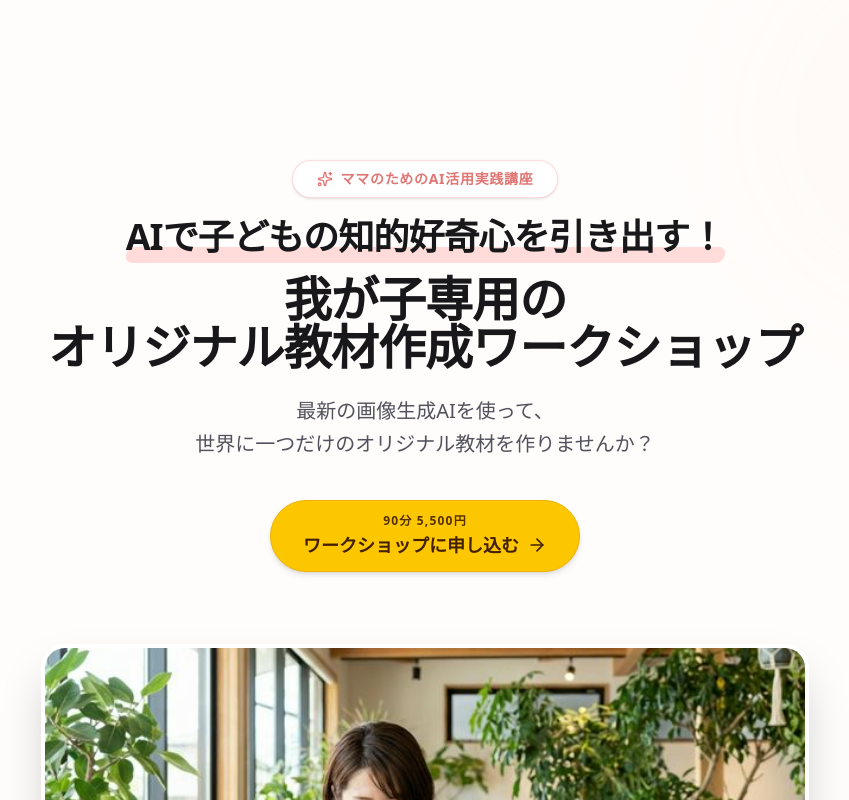
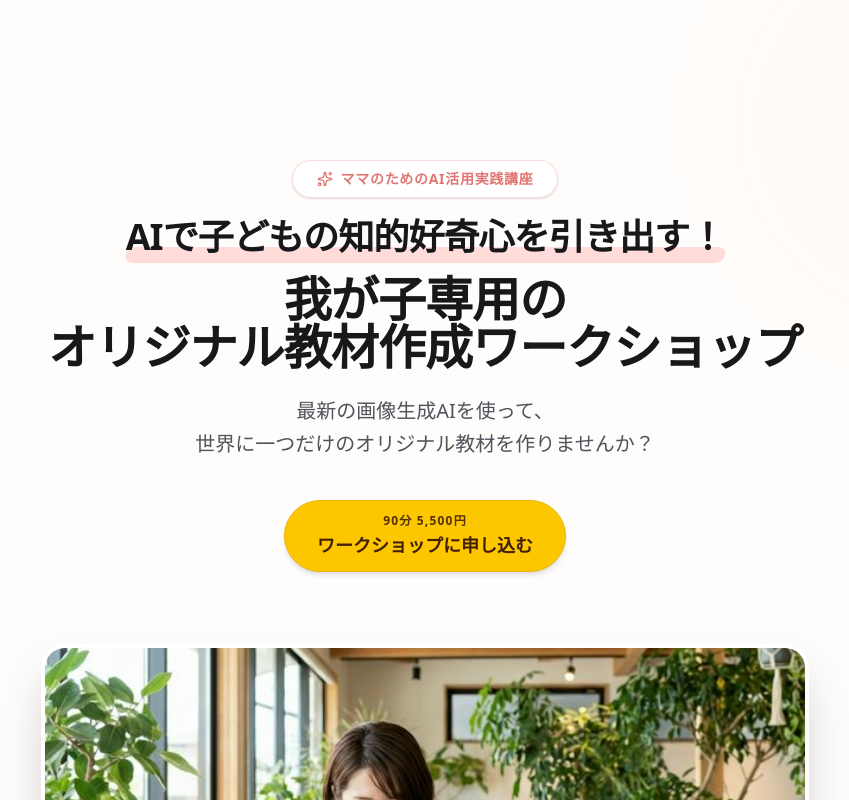
Before and after one commit to makikatsume0503-source/nanobananapro-workshop, a Next.js app: page / in a window 1280 px wide. Shown: the top 800 px of the page, without its empty margins (215-1064 px from the left). Built offline with nearby package versions, Linux system fonts and the light colour scheme.

Commit message:
Add glossy animation to CTA buttons

```diff
--- a/src/app/globals.css
+++ b/src/app/globals.css
@@ -40,4 +40,10 @@
     -webkit-text-fill-color: transparent;
     background-clip: text;
   }
+
+  @keyframes shine {
+    100% {
+      transform: translateX(100%);
+    }
+  }
 }
--- a/src/app/page.tsx
+++ b/src/app/page.tsx
@@ -83,8 +83,9 @@ export default function NanobananaWorkshopLP() {
                                     <span className="text-xs font-bold tracking-widest opacity-90 relative z-10">90分 5,500円</span>
                                     <span className="text-lg font-bold flex items-center gap-2 relative z-10">
                                         ワークショップに申し込む
-                                        <ArrowRight className="w-5 h-5 group-hover:translate-x-1 transition-transform" />
                                     </span>
+                                    {/* Shiny overlay animation */}
+                                    <div className="absolute inset-0 -translate-x-full bg-gradient-to-r from-transparent via-white/40 to-transparent group-hover:animate-[shine_1.5s_ease-in-out_infinite] z-20"></div>
                                 </motion.button>
                             </Link>
                         </div>
@@ -463,8 +464,9 @@ export default function NanobananaWorkshopLP() {
                             <span className="text-sm font-bold tracking-widest opacity-90 relative z-10">90分 5,500円</span>
                             <span className="text-xl font-bold flex items-center gap-2 relative z-10">
                                 ワークショップに申し込む
-                                <ArrowRight className="w-6 h-6 group-hover:translate-x-1 transition-transform" />
                             </span>
+                            {/* Shiny overlay animation */}
+                            <div className="absolute inset-0 -translate-x-full bg-gradient-to-r from-transparent via-white/50 to-transparent group-hover:animate-[shine_1.5s_ease-in-out_infinite] z-20"></div>
                         </motion.button>
                         <p className="text-sm text-zinc-500 mt-4">※お申し込みフォームへ遷移します（現在はデモ用）</p>
                     </motion.div>
```
